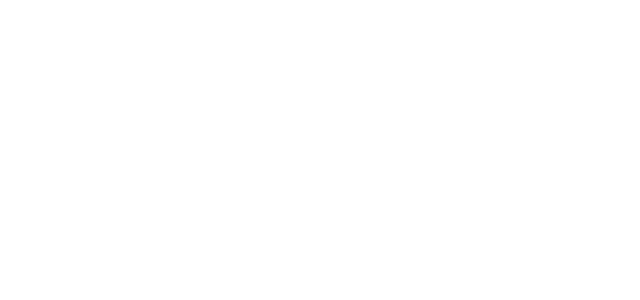
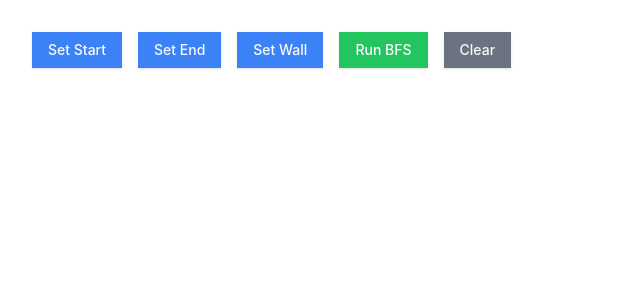
Before and after one commit to ta-torres/pathfinder-viewer, a React (Vite) app: page / in a window 1280 px wide. Shown: the top 300 px of the page, without its empty margins (0-640 px from the left). Built offline with nearby package versions, Linux system fonts and the light colour scheme.

Commit message:
Add controls layout

```diff
--- a/package.json
+++ b/package.json
@@ -10,6 +10,7 @@
     "preview": "vite preview"
   },
   "dependencies": {
+    "@radix-ui/react-slot": "^1.1.1",
     "class-variance-authority": "^0.7.1",
     "clsx": "^2.1.1",
     "lucide-react": "^0.473.0",
--- a/src/App.tsx
+++ b/src/App.tsx
@@ -1,7 +1,16 @@
+//@ts-nocheck
 import "./App.css";
+import { useState } from "react";
+import { Controls } from "./components/Controls";
 
 function App() {
-  return <></>;
+  const [selectedTool, setSelectedTool] = useState("wall");
+
+  return (
+    <div className="grid place-items-center p-8 gap-4">
+      <Controls selectedTool={selectedTool} setSelectedTool={setSelectedTool} />
+    </div>
+  );
 }
 
 export default App;
--- /dev/null
+++ b/src/components/Controls.jsx
@@ -0,0 +1,38 @@
+import { Button } from "@/components/ui/button";
+
+export const Controls = ({ setSelectedTool, runAlgorithm, clearGrid }) => {
+  return (
+    <div className="flex gap-4 items-center">
+      <Button
+        className={`px-4 py-2 bg-blue-500 hover:bg-blue-600`}
+        onClick={() => setSelectedTool("start")}
+      >
+        Set Start
+      </Button>
+      <Button
+        className={`px-4 py-2 bg-blue-500 hover:bg-blue-600`}
+        onClick={() => setSelectedTool("end")}
+      >
+        Set End
+      </Button>
+      <Button
+        className={`px-4 py-2 bg-blue-500 hover:bg-blue-600`}
+        onClick={() => setSelectedTool("wall")}
+      >
+        Set Wall
+      </Button>
+      <Button
+        className="px-4 py-2 bg-green-500 hover:bg-green-600"
+        onClick={runAlgorithm}
+      >
+        Run BFS
+      </Button>
+      <Button
+        className="px-4 py-2 bg-gray-500 hover:bg-gray-600"
+        onClick={clearGrid}
+      >
+        Clear
+      </Button>
+    </div>
+  );
+};
--- /dev/null
+++ b/src/components/ui/button.tsx
@@ -0,0 +1,57 @@
+import * as React from "react"
+import { Slot } from "@radix-ui/react-slot"
+import { cva, type VariantProps } from "class-variance-authority"
+
+import { cn } from "@/lib/utils"
+
+const buttonVariants = cva(
+  "inline-flex items-center justify-center gap-2 whitespace-nowrap rounded-md text-sm font-medium transition-colors focus-visible:outline-none focus-visible:ring-1 focus-visible:ring-neutral-950 disabled:pointer-events-none disabled:opacity-50 [&_svg]:pointer-events-none [&_svg]:size-4 [&_svg]:shrink-0 dark:focus-visible:ring-neutral-300",
+  {
+    variants: {
+      variant: {
+        default:
+          "bg-neutral-900 text-neutral-50 shadow hover:bg-neutral-900/90 dark:bg-neutral-50 dark:text-neutral-900 dark:hover:bg-neutral-50/90",
+        destructive:
+          "bg-red-500 text-neutral-50 shadow-sm hover:bg-red-500/90 dark:bg-red-900 dark:text-neutral-50 dark:hover:bg-red-900/90",
+        outline:
+          "border border-neutral-200 bg-white shadow-sm hover:bg-neutral-100 hover:text-neutral-900 dark:border-neutral-800 dark:bg-neutral-950 dark:hover:bg-neutral-800 dark:hover:text-neutral-50",
+        secondary:
+          "bg-neutral-100 text-neutral-900 shadow-sm hover:bg-neutral-100/80 dark:bg-neutral-800 dark:text-neutral-50 dark:hover:bg-neutral-800/80",
+        ghost: "hover:bg-neutral-100 hover:text-neutral-900 dark:hover:bg-neutral-800 dark:hover:text-neutral-50",
+        link: "text-neutral-900 underline-offset-4 hover:underline dark:text-neutral-50",
+      },
+      size: {
+        default: "h-9 px-4 py-2",
+        sm: "h-8 rounded-md px-3 text-xs",
+        lg: "h-10 rounded-md px-8",
+        icon: "h-9 w-9",
+      },
+    },
+    defaultVariants: {
+      variant: "default",
+      size: "default",
+    },
+  }
+)
+
+export interface ButtonProps
+  extends React.ButtonHTMLAttributes<HTMLButtonElement>,
+    VariantProps<typeof buttonVariants> {
+  asChild?: boolean
+}
+
+const Button = React.forwardRef<HTMLButtonElement, ButtonProps>(
+  ({ className, variant, size, asChild = false, ...props }, ref) => {
+    const Comp = asChild ? Slot : "button"
+    return (
+      <Comp
+        className={cn(buttonVariants({ variant, size, className }))}
+        ref={ref}
+        {...props}
+      />
+    )
+  }
+)
+Button.displayName = "Button"
+
+export { Button, buttonVariants }
```
Also changed, not shown: 1 other file (tests, documents, lock files or other folders).
